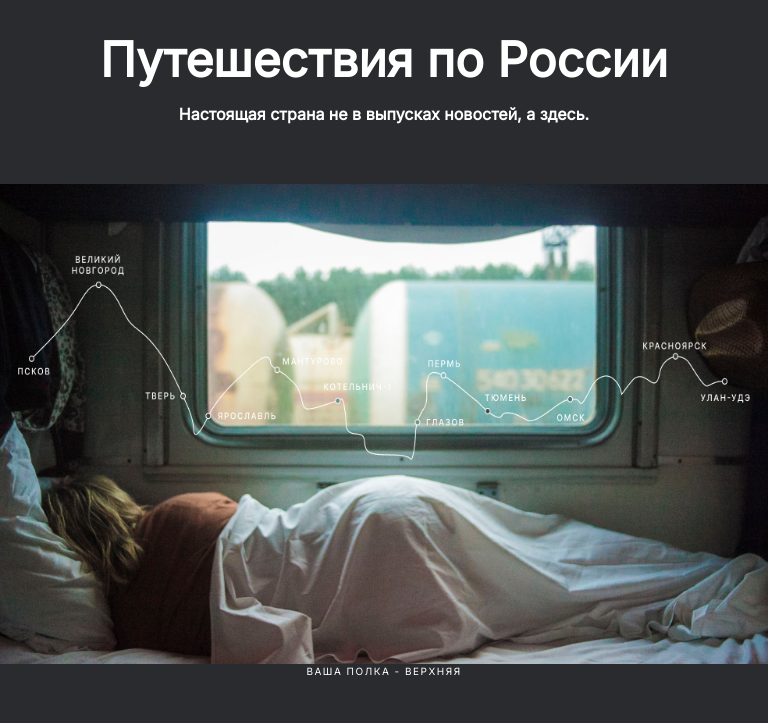
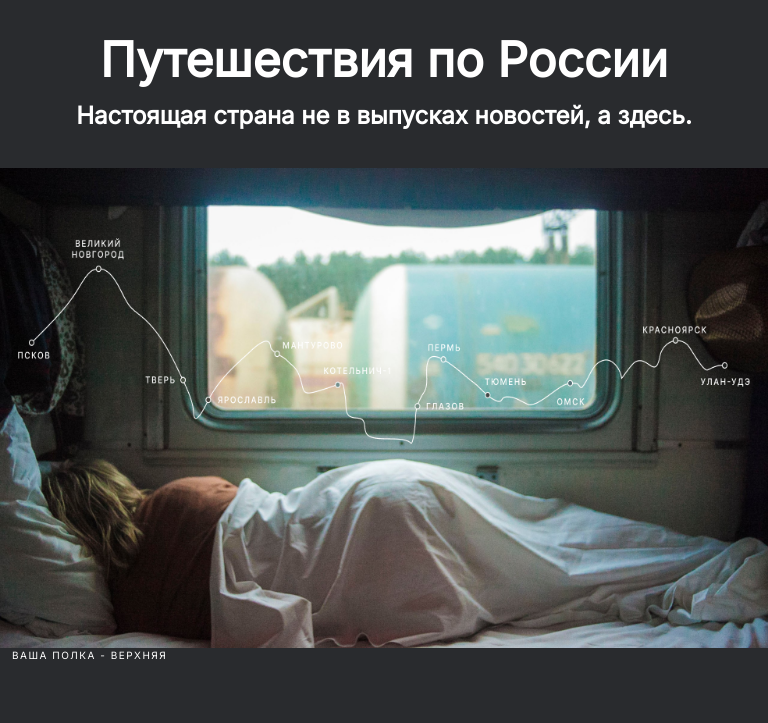
Before and after one commit to DenProstoDen/russian-travel, a website: page index1.html in a window 768 px wide. Shown: the part 71-794 px from the top of the page. Drawn offline with Linux system fonts and the light colour scheme.

Commit message:
finish lead block

```diff
--- /dev/null
+++ b/blocks/lead/__caption/lead__caption.css
@@ -0,0 +1,21 @@
+.lead__caption {
+    width: 100vw;
+    font-weight: 400;
+    font-size: 0.625rem;
+    line-height: 0.875rem;
+    margin: 0;
+    letter-spacing: 1.5px;
+    text-transform: uppercase;
+    color: white;
+    padding-left: 1.5rem;
+}
+@media screen and (min-width: 321px) and (max-width: 768px) {
+    .lead__caption {
+        width: 100vw;
+        margin: 0;
+        letter-spacing: 1.5px;
+        text-transform: uppercase;
+        color: white;
+        padding-left: 1.5rem;
+    }
+}
--- /dev/null
+++ b/blocks/lead/__subtitle/lead__subtitle.css
@@ -0,0 +1,22 @@
+.lead__subtitle {
+    width: 100vw;
+    margin: 0;
+    line-height: 1.25rem;
+    font-size: 1rem;
+    padding-top: 16px;
+    text-align: center;
+    color: white;
+    margin-right: 4rem;
+    margin-left: 4rem;
+}
+@media screen and (min-width: 321px) and (max-width: 768px) {
+    .lead__subtitle {
+        width: 82%;
+        line-height: 1;
+        font-size: 1.5rem;
+        padding-top: 16px;
+        text-align: center;
+        color: white;
+        margin: auto auto;
+    }
+}
--- /dev/null
+++ b/blocks/lead/__title/lead__title.css
@@ -0,0 +1,24 @@
+.lead__title {
+    width: 100vw;
+    height: auto;
+    line-height: 2.75rem;
+    font-size: 2.5rem;
+    margin: 0;
+    font-weight: 900;
+    text-align: center;
+    color: white;
+}
+@media screen and (min-width: 321px) and (max-width: 768px) {
+    .lead__title {
+        width: 95%;
+        height: auto;
+        line-height: 1.2;
+        font-size: 3rem;
+        margin: 0;
+        font-weight: 900;
+        text-align: center;
+        color: white;
+        margin-left: auto;
+        margin-right: auto;
+    }
+}
--- /dev/null
+++ b/blocks/lead/lead.css
@@ -0,0 +1,15 @@
+.lead {
+    display: flex;
+    padding-top: 48px;
+    flex-direction: column;
+    align-items: center;
+    line-height: 3rem;
+}
+@media screen and (min-width: 321px) and (max-width: 768px) {
+    .lead {
+        display: flex;
+        padding-top: 48px;
+        flex-direction: column;
+        align-items: center;
+    }
+}
--- a/page2.css
+++ b/page2.css
@@ -58,7 +58,6 @@
     flex-direction: column;
     align-items: center;
     line-height: 3rem;
-
 }
 .lead__title {
     width: 100vw;
@@ -88,17 +87,9 @@
     padding-top: 40px;
     margin: 0 auto;
  }
- .lead__subtitle {
+.lead__caption {
     width: 100vw;
-    height: 40px;
-    margin: 0;
-    line-height: 1.25rem;
-    font-size: 1rem;
-    padding-top: 16px;
-    text-align: center;
-    color: white;
-}
-.lead__caption {
+    display: flex;
     height: 14px;
     font-weight: 400;
     font-size: 0.625rem;
@@ -116,7 +107,7 @@
         align-items: center;
     }
     .lead__title {
-        width: 100vw;
+        width: 95%;
         height: auto;
         /* line-height: calc(45px + (95 - 45) * ( (100vw - 321px) / (768 - 321)));
         font-size: calc(40px + (95 - 40) * ( (100vw - 321px) / (768 - 321))); */
@@ -130,12 +121,13 @@
         margin-right: auto;
     }
     .lead__subtitle {
-        width: 100vw;
+        width: 82%;
         line-height: 1;
-        font-size: 2rem;
+        font-size: 1.5rem;
         padding-top: 16px;
         text-align: center;
         color: white;
+        margin: auto auto;
     }
     .lead__image {
         width: 100%;
@@ -144,25 +136,14 @@
         padding-top: 40px;
         margin: 0 auto;
      }
-     .lead__subtitle {
+    .lead__caption {
         width: 100vw;
-        height: 40px;
-        margin: 0;
-        line-height: 20px;
-        font-size: 16px;
-        padding-top: 16px;
-        text-align: center;
-        color: white;
-    }
-    .lead__caption {
-        height: 14px;
         font-weight: 400;
-        font-size: 10px;
-        line-height: 14px;
         margin: 0;
         letter-spacing: 1.5px;
         text-transform: uppercase;
         color: white;
+        padding-left: 1.5rem;
     }
 }
 .intro {
```
Also changed, not shown: blocks/lead/__image/lead__image.css (added, +16 -0 lines), blocks/page/1page.css (deleted, +0 -31 lines).
